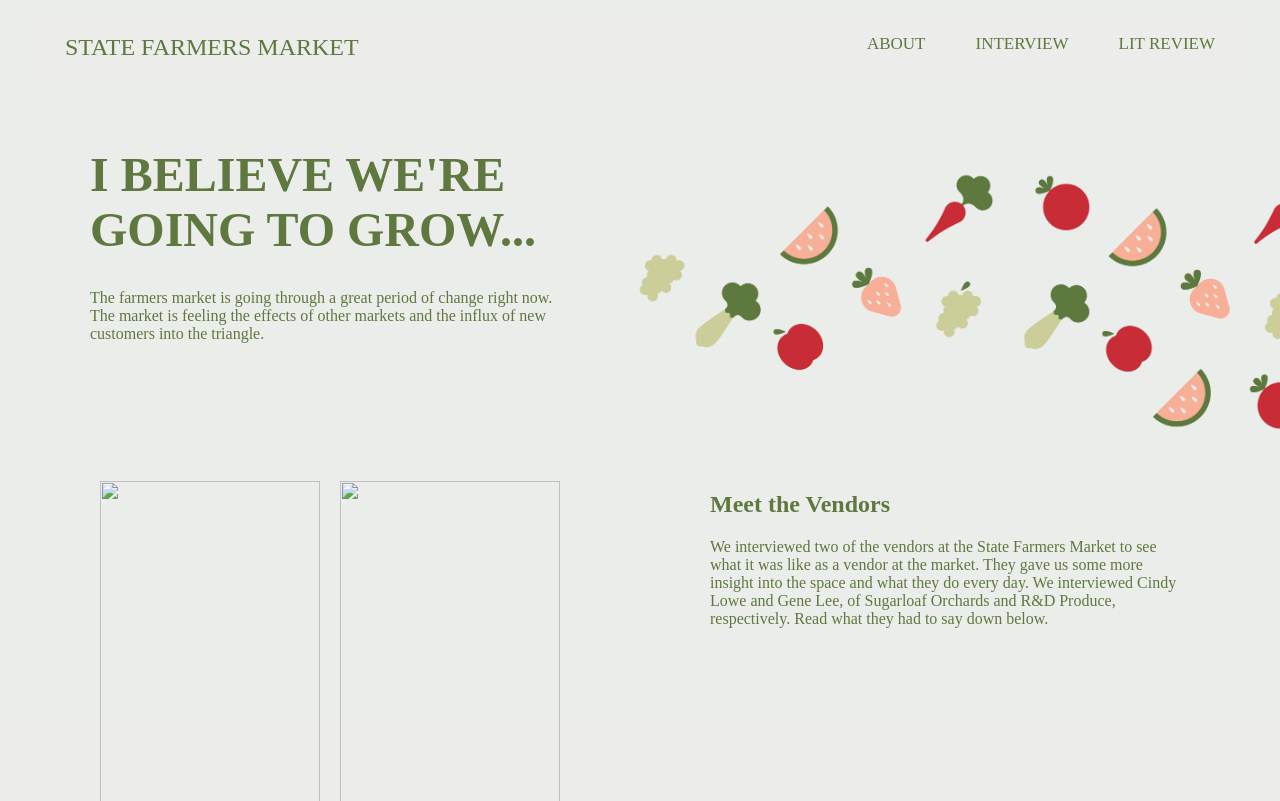
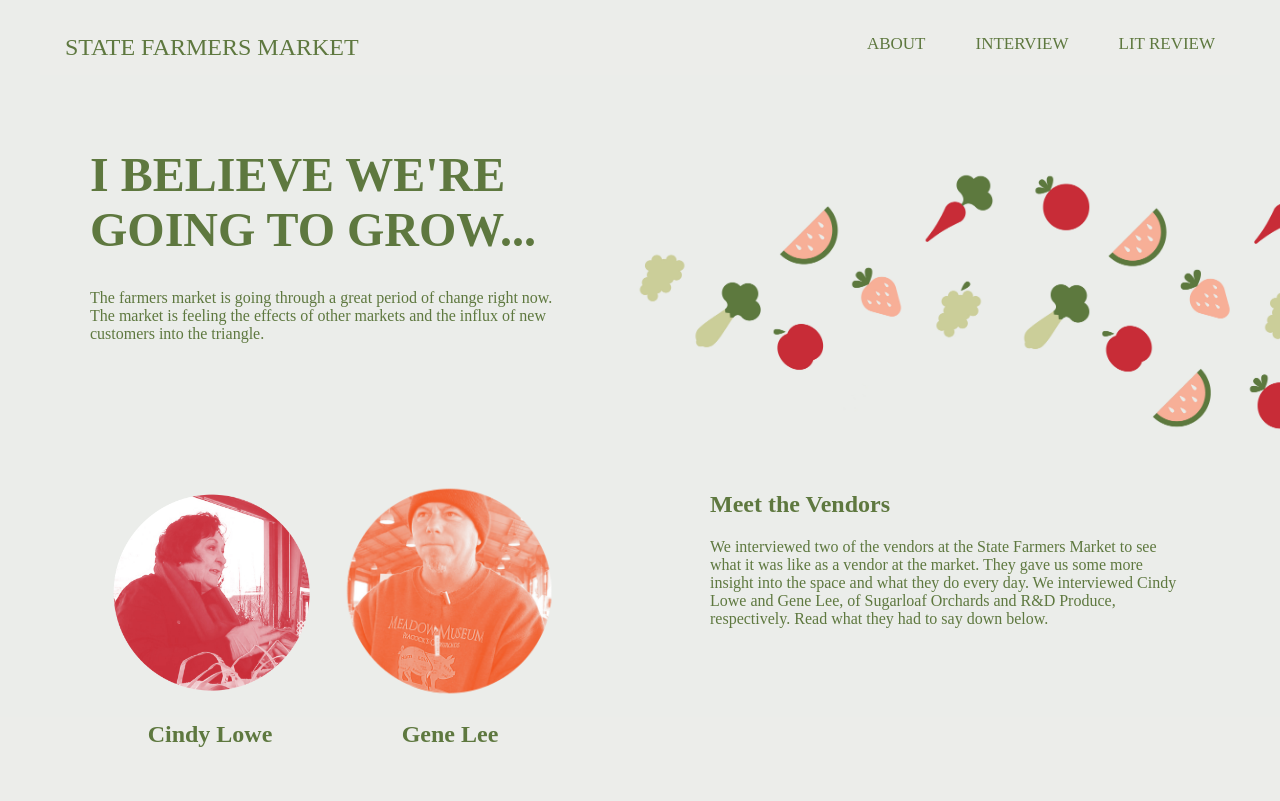
Before and after one commit to Campbellb818/Campbellb818, a plain HTML site: page interview.html in a window 1280 px wide. Shown: the top 801 px of the page. Drawn offline with Linux system fonts and the light colour scheme; a web font is replaced by a local one.

Commit message:
Update interview.html

```diff
--- a/interview.html
+++ b/interview.html
@@ -29,11 +29,11 @@
         <div class="grid">
             <div class="col-1">
                 <div class="col-1" style="padding: 10px">
-                    <img src="Pictures/apple.png" style="width: 100%">
+                    <img src="apple.png" style="width: 100%">
                     <h2 style="text-align: center">Cindy Lowe</h2>
                 </div>
                 <div class="col-2" style="padding: 10px">
-                    <img src="Pictures/Gene.png" style="width: 100%">
+                    <img src="Gene.png" style="width: 100%">
                     <h2 style="text-align: center">Gene Lee</h2>
 
                 </div>
```
